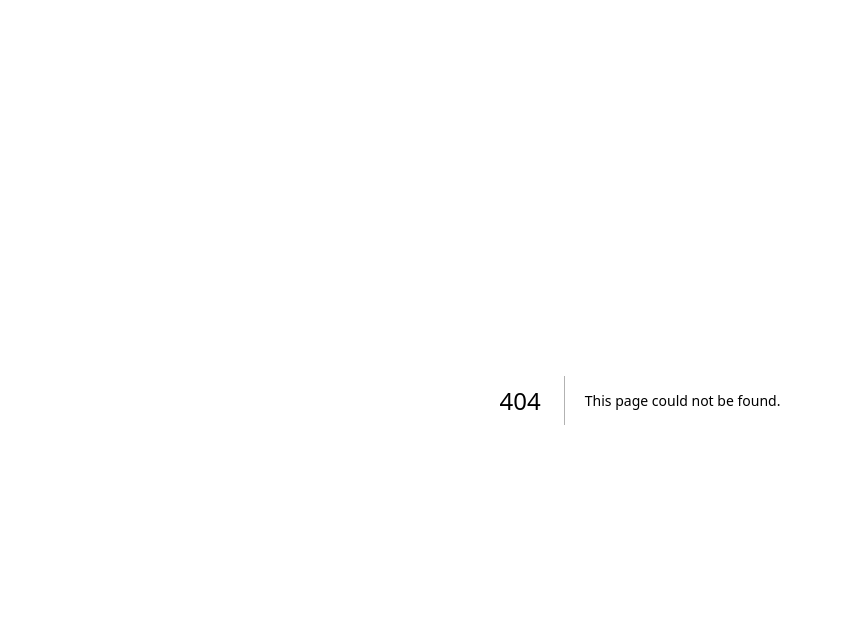
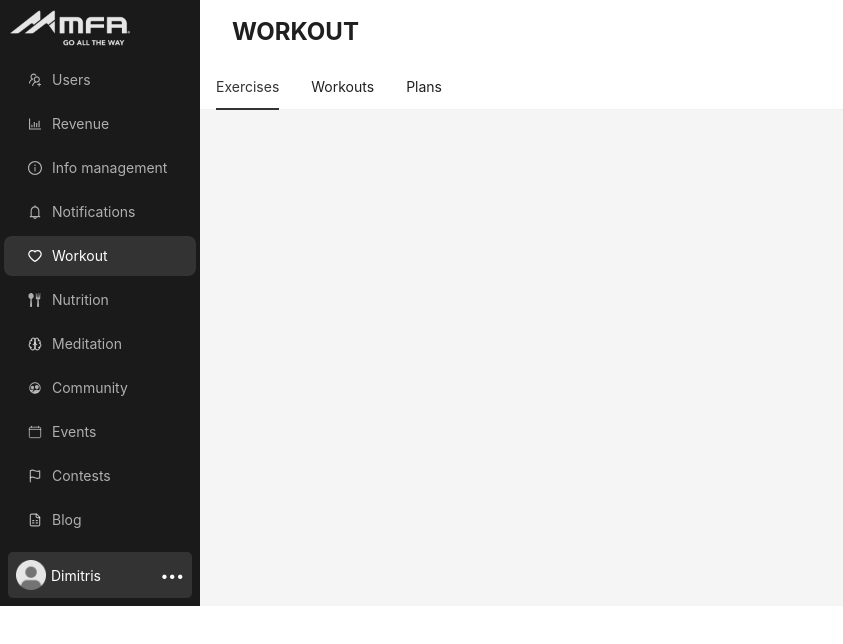
Before and after one commit to dev-ideausher/mfa-admin-frontend, a Next.js app: page /workout/exercises in a window 1280 px wide. Before the commit this address had no page. Shown: the top 644 px of the page, without its empty margins (0-843 px from the left). Built offline with nearby package versions, Linux system fonts and the light colour scheme.

Commit message:
user badges

```diff
--- /dev/null
+++ b/src/app/_components/TopMenu.tsx
@@ -0,0 +1,16 @@
+"use client";
+import { useRouter } from "next/navigation";
+import { Menu } from "antd";
+export default function TopMenu({ header_items, defaultKey }: any) {
+  const router = useRouter();
+  return (
+    <Menu
+      style={{ padding: 0 }}
+      defaultSelectedKeys={[defaultKey]}
+      theme="light"
+      mode="horizontal"
+      items={header_items}
+      onClick={({ key }) => router.push(`${key}`)}
+    />
+  );
+}
--- a/src/app/info-management/partnership/page.tsx
+++ b/src/app/info-management/partnership/page.tsx
@@ -1,8 +1,9 @@
 "use client";
 import HeaderBar from "@/app/_components/HeaderBar";
-import { Menu, Button } from "antd";
+import { Button } from "antd";
 import { useRouter } from "next/navigation";
 import FeatureBox from "./_components/FeatureBox";
+import TopMenu from "@/app/_components/TopMenu";
 export default function Page() {
   const router = useRouter();
   const header_items = [
@@ -22,14 +23,7 @@ export default function Page() {
   return (
     <div>
       <HeaderBar title="INFO MANAGEMENT" />
-      <Menu
-        style={{ padding: 0 }}
-        defaultSelectedKeys={["partnership"]}
-        theme="light"
-        mode="horizontal"
-        items={header_items}
-        onClick={({ key }) => router.push(`${key}`)}
-      />
+      <TopMenu header_items={header_items} defaultKey="partnership" />
       <div className="bg-white m-5 rounded shadow-md">
         <div className="flex p-5 justify-between">
           <div>
--- a/src/app/info-management/privacy-policy/page.tsx
+++ b/src/app/info-management/privacy-policy/page.tsx
@@ -1,5 +1,6 @@
 "use client";
 import HeaderBar from "@/app/_components/HeaderBar";
+import TopMenu from "@/app/_components/TopMenu";
 import { Menu, Button } from "antd";
 import { useRouter } from "next/navigation";
 import { RiEdit2Fill } from "react-icons/ri";
@@ -23,14 +24,7 @@ export default function Page() {
   return (
     <div>
       <HeaderBar title="INFO MANAGEMENT" />
-      <Menu
-        style={{ padding: 0 }}
-        defaultSelectedKeys={["privacy-policy"]}
-        theme="light"
-        mode="horizontal"
-        items={header_items}
-        onClick={({ key }) => router.push(`${key}`)}
-      />
+      <TopMenu header_items={header_items} defaultKey="privacy-policy" />
 
       <div className="flex w-full">
         <div className="flex-1 bg-white m-5 shadow-md rounded p-5">
--- a/src/app/info-management/terms-conditions/page.tsx
+++ b/src/app/info-management/terms-conditions/page.tsx
@@ -1,5 +1,6 @@
 "use client";
 import HeaderBar from "@/app/_components/HeaderBar";
+import TopMenu from "@/app/_components/TopMenu";
 import { Menu, Button } from "antd";
 import { useRouter } from "next/navigation";
 import { RiEdit2Fill } from "react-icons/ri";
@@ -23,14 +24,7 @@ export default function Page() {
   return (
     <div>
       <HeaderBar title="INFO MANAGEMENT" />
-      <Menu
-        style={{ padding: 0 }}
-        defaultSelectedKeys={["terms-conditions"]}
-        theme="light"
-        mode="horizontal"
-        items={header_items}
-        onClick={({ key }) => router.push(`${key}`)}
-      />
+      <TopMenu header_items={header_items} defaultKey="terms-conditions" />
       <div className="flex w-full">
         <div className="flex-1 bg-white m-5 shadow-md rounded p-5">
           <h1 className="text-3xl text-bold">Lorem ipsum dolor sit amet.</h1>
--- a/src/app/users/page.tsx
+++ b/src/app/users/page.tsx
@@ -1,7 +1,7 @@
 "use client";
 import AppLayout from "@/layouts/AppLayout";
 import type { MenuProps } from "antd";
-import { Input, Dropdown, Button, Space, Table, Menu } from "antd";
+import { Input, Dropdown, Button, Badge, Table, Menu } from "antd";
 import {
   SearchOutlined,
   FilterOutlined,
@@ -90,6 +90,31 @@ const columns = [
     title: "Status",
     dataIndex: "status",
     key: "status",
+    render: (status: string) => {
+      return status === "Active" ? (
+        <Badge
+          style={{
+            backgroundColor: "#E8FCF4",
+            paddingLeft: "0.5rem",
+            paddingRight: "0.5rem",
+            borderRadius: "0.5rem",
+          }}
+          color="#10935A"
+          text="Active"
+        />
+      ) : (
+        <Badge
+          style={{
+            backgroundColor: "#FFF0F0",
+            paddingLeft: "0.5rem",
+            paddingRight: "0.5rem",
+            borderRadius: "0.5rem",
+          }}
+          color="#D6052F"
+          text="Suspended"
+        />
+      );
+    },
   },
 ];
 const datasource = [
--- /dev/null
+++ b/src/app/workout/exercises/page.tsx
@@ -0,0 +1,24 @@
+import HeaderBar from "@/app/_components/HeaderBar";
+import TopMenu from "@/app/_components/TopMenu";
+export default function ExercisesPage() {
+  const header_items = [
+    {
+      key: "exercises",
+      label: "Exercises",
+    },
+    {
+      key: "workouts",
+      label: "Workouts",
+    },
+    {
+      key: "plans",
+      label: "Plans",
+    },
+  ];
+  return (
+    <div>
+      <HeaderBar title="WORKOUT" />
+      <TopMenu header_items={header_items} defaultKey="exercises" />
+    </div>
+  );
+}
--- /dev/null
+++ b/src/app/workout/layout.tsx
@@ -0,0 +1,15 @@
+import AppLayout from "@/layouts/AppLayout";
+
+export default function LayoutLayout({
+  children,
+}: Readonly<{
+  children: React.ReactNode;
+}>) {
+  return (
+    <html lang="en">
+      <body>
+        <AppLayout>{children}</AppLayout>
+      </body>
+    </html>
+  );
+}
--- a/src/app/workout/page.tsx
+++ b/src/app/workout/page.tsx
@@ -1,12 +1,10 @@
 import AppLayout from "@/layouts/AppLayout";
-import React from "react";
+import { redirect } from "next/navigation";
+import HeaderBar from "../_components/HeaderBar";
 
 const page = () => {
-  return (
-    <AppLayout>
-      <div>Workout</div>
-    </AppLayout>
-  );
+  redirect("/workout/exercises");
+  return <p>Workout</p>;
 };
 
 export default page;
--- /dev/null
+++ b/src/app/workout/plans/page.tsx
@@ -0,0 +1,25 @@
+import TopMenu from "@/app/_components/TopMenu";
+import HeaderBar from "@/app/_components/HeaderBar";
+
+export default function ExercisesPage() {
+  const header_items = [
+    {
+      key: "exercises",
+      label: "Exercises",
+    },
+    {
+      key: "workouts",
+      label: "Workouts",
+    },
+    {
+      key: "plans",
+      label: "Plans",
+    },
+  ];
+  return (
+    <div>
+      <HeaderBar title="WORKOUT" />
+      <TopMenu header_items={header_items} defaultKey="plans" />
+    </div>
+  );
+}
--- /dev/null
+++ b/src/app/workout/workouts/page.tsx
@@ -0,0 +1,24 @@
+import TopMenu from "@/app/_components/TopMenu";
+import HeaderBar from "@/app/_components/HeaderBar";
+export default function ExercisesPage() {
+  const header_items = [
+    {
+      key: "exercises",
+      label: "Exercises",
+    },
+    {
+      key: "workouts",
+      label: "Workouts",
+    },
+    {
+      key: "plans",
+      label: "Plans",
+    },
+  ];
+  return (
+    <div>
+      <HeaderBar title="WORKOUT" />
+      <TopMenu header_items={header_items} defaultKey="workouts" />
+    </div>
+  );
+}
```
